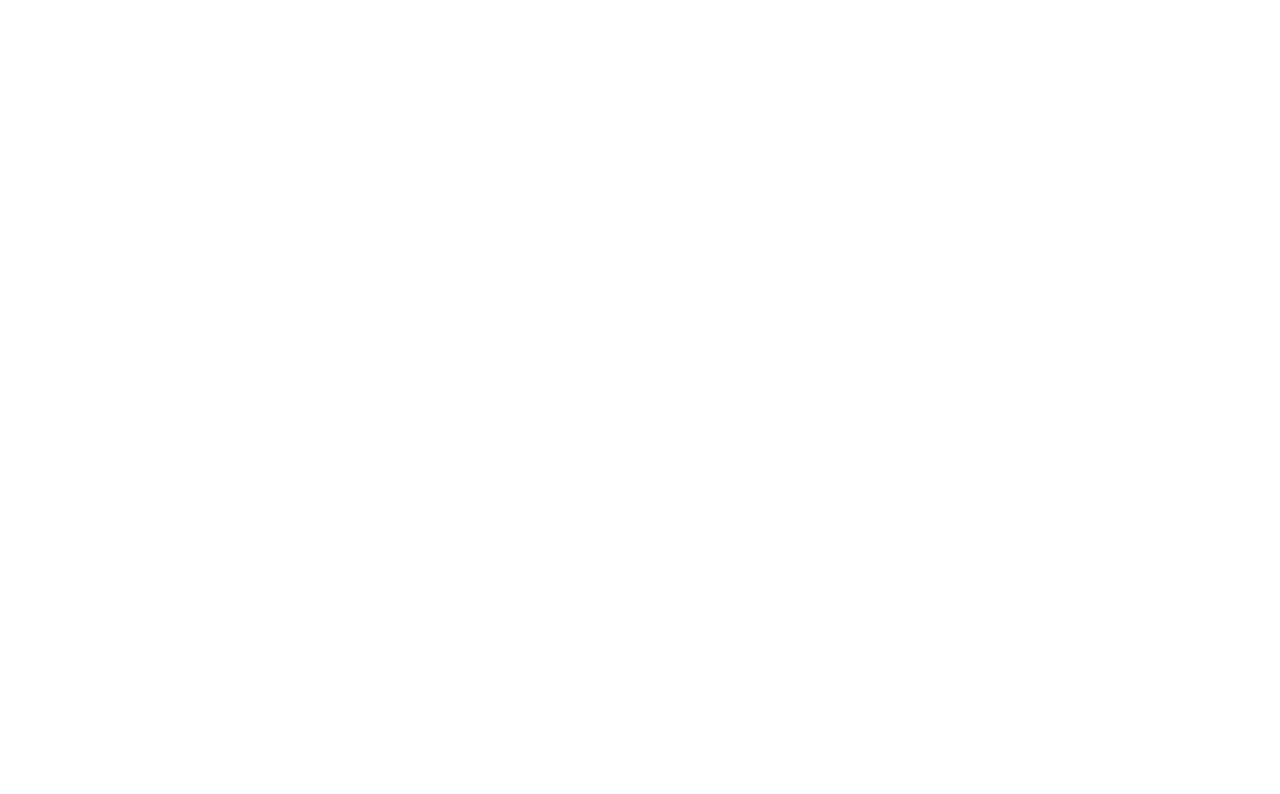
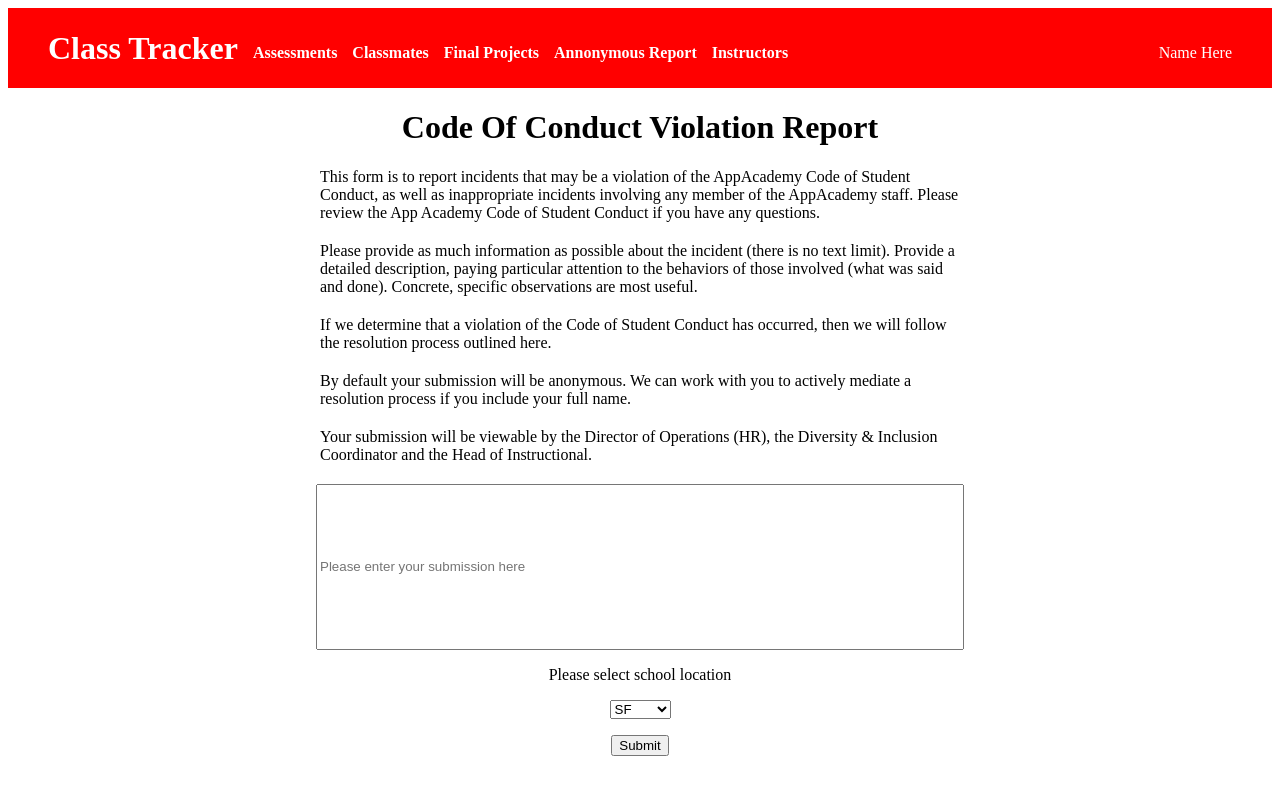
Before and after one commit to gootieno/ClassTracker, a React (Create React App) app in the folder frontend/: page /conduct in a window 1280 px wide. Shown: the top 794 px of the page. Built offline with nearby package versions, Linux system fonts and the light colour scheme.

Commit message:
created an annonymous report component named conduct and did some generic styling

```diff
--- a/frontend/src/App.js
+++ b/frontend/src/App.js
@@ -5,6 +5,7 @@
 import Assessments from "./components/Assessments"
 import ClassMates from "./components/ClassMates"
 import FinalProjects from "./components/FinalProjects"
+import Conduct from "./components/Conduct"
 
 function App() {
 	return (
@@ -15,6 +16,7 @@
 				<Route path='/assessments' component={Assessments} />
 				<Route path='/classmates' component={ClassMates} />
 				<Route path='/final-projects' component={FinalProjects} />
+				<Route path='/conduct' component={Conduct} />
 			</Switch>
 		</BrowserRouter>
 	)
--- /dev/null
+++ b/frontend/src/components/Conduct.jsx
@@ -0,0 +1,52 @@
+import React from "react"
+import NavBar from "./NavBar"
+import "./conduct.css"
+
+export default function Conduct() {
+	return (
+		<div>
+			<NavBar />
+			<h1 className='conduct-title'>Code Of Conduct Violation Report</h1>
+			<div className='conduct-guidelines'>
+				<p>
+					This form is to report incidents that may be a violation of the
+					AppAcademy Code of Student Conduct, as well as inappropriate incidents
+					involving any member of the AppAcademy staff. Please review the App
+					Academy Code of Student Conduct if you have any questions.
+				</p>
+				<p>
+					Please provide as much information as possible about the incident
+					(there is no text limit). Provide a detailed description, paying
+					particular attention to the behaviors of those involved (what was said
+					and done). Concrete, specific observations are most useful.
+				</p>
+				<p>
+					If we determine that a violation of the Code of Student Conduct has
+					occurred, then we will follow the resolution process outlined here.{" "}
+				</p>
+				<p>
+					By default your submission will be anonymous. We can work with you to
+					actively mediate a resolution process if you include your full name.
+				</p>
+				<p>
+					Your submission will be viewable by the Director of Operations (HR),
+					the Diversity & Inclusion Coordinator and the Head of Instructional.
+				</p>
+			</div>
+			<form className='conduct-form'>
+				<input
+					type='textarea'
+					placeholder='Please enter your submission here'
+				></input>
+				<p>Please select school location</p>
+				<select id='location'>
+					<option value='SF'>SF</option>
+					<option value='NY'>NY</option>
+					<option value='Online'>Online</option>
+				</select>
+				<br />
+				<button id='conduct-submit'>Submit</button>
+			</form>
+		</div>
+	)
+}
--- /dev/null
+++ b/frontend/src/components/conduct.css
@@ -0,0 +1,28 @@
+.conduct-title {
+	text-align: center;
+}
+
+.conduct-guidelines {
+	margin-left: auto;
+	margin-right: auto;
+	width: 40em;
+}
+
+.conduct-guidelines > p {
+	margin-bottom: 20px;
+}
+
+.conduct-form {
+	margin-left: auto;
+	margin-right: auto;
+	text-align: center;
+}
+
+.conduct-form > input {
+	width: 40rem;
+	height: 10rem;
+}
+
+.conduct-form > select {
+	margin-bottom: 1rem;
+}
--- a/frontend/src/components/landingpage.css
+++ b/frontend/src/components/landingpage.css
@@ -73,7 +73,7 @@
 	margin-bottom: 0;
 }
 
-form > input {
+.landing-page__instructor-form > input {
 	margin-top: 15px;
 	border: none;
 	border-bottom: 1px solid gray;
@@ -91,6 +91,6 @@
 	margin-top: 10px;
 }
 
-form > button {
+.landing-page__instructor-form > button {
 	margin-top: 20px;
 }
```
Lines whose indentation alone changed are shown as unchanged.
